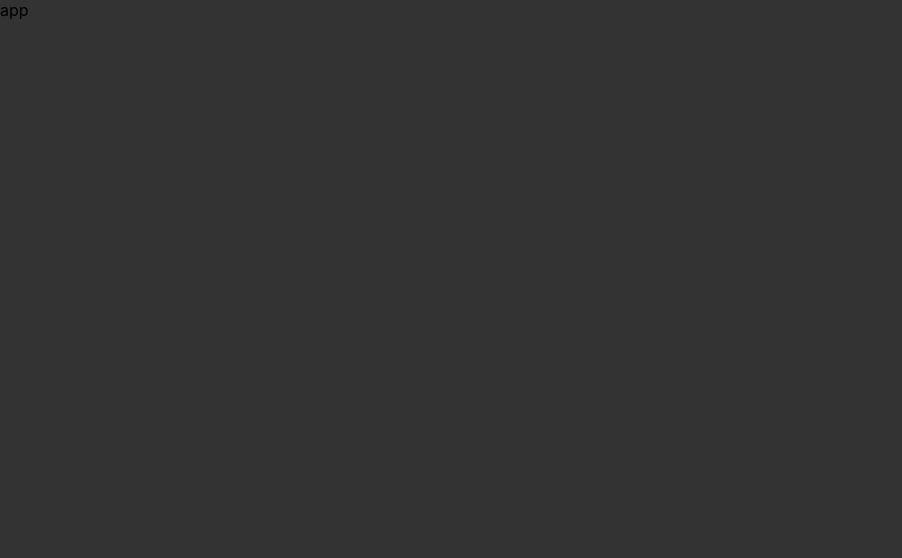
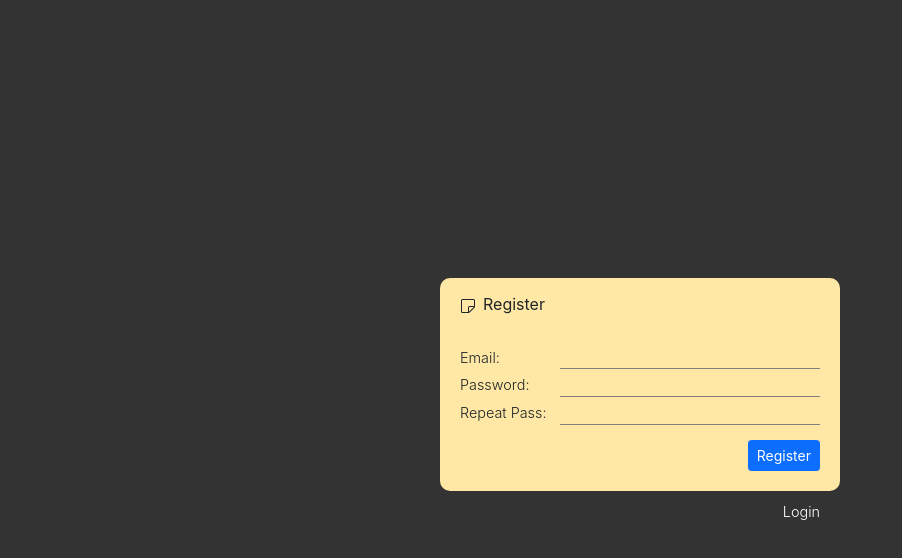
Before and after one commit to dinoDanic/noted, a React (Create React App) app in the folder front/: page / in a window 1280 px wide. Shown: the top 558 px of the page, without its empty margins (0-902 px from the left). Built offline with nearby package versions, Linux system fonts and the light colour scheme.

Commit message:
paper, card, theme, register component

```diff
--- a/front/package.json
+++ b/front/package.json
@@ -6,7 +6,10 @@
     "@testing-library/jest-dom": "^5.14.1",
     "@testing-library/react": "^11.2.7",
     "@testing-library/user-event": "^12.8.3",
+    "bootstrap": "^5.1.0",
     "react": "^17.0.2",
+    "react-bootstrap": "^2.0.0-beta.6",
+    "react-bootstrap-icons": "^1.5.0",
     "react-dom": "^17.0.2",
     "react-redux": "^7.2.5",
     "react-scripts": "4.0.3",
--- a/front/src/App.js
+++ b/front/src/App.js
@@ -1,9 +1,14 @@
+import Register from "./components/register/register.component";
+
 import styles from "./app.module.scss";
-import { useSelector } from "react-redux";
+import "bootstrap/dist/css/bootstrap.min.css";
 
 const App = () => {
-  const notes = useSelector((state) => state.notes);
-  return <div className={styles.app}>app</div>;
+  return (
+    <div className={styles.app}>
+      <Register />
+    </div>
+  );
 };
 
 export default App;
--- a/front/src/app.module.scss
+++ b/front/src/app.module.scss
@@ -2,4 +2,7 @@
   background-color: var(--dark);
   width: 100%;
   height: 100vh;
+  display: flex;
+  justify-content: center;
+  align-items: center;
 }
--- /dev/null
+++ b/front/src/components/register/register.component.js
@@ -0,0 +1,69 @@
+import React, { useState } from "react";
+import { Button } from "react-bootstrap";
+
+import styles from "./register.module.scss";
+
+import Paper from "../ui/paper/paper.component";
+import Input from "../ui/input/input.component";
+
+const Register = () => {
+  const [repeatPassword, setRepeatPassword] = useState("");
+  const [newUser, setNewUser] = useState({
+    email: "",
+    password: "",
+  });
+
+  const handleSubmit = (e) => {
+    e.preventDefault();
+    if (newUser.password !== repeatPassword) {
+      alert("passwords  do not match");
+      return;
+    }
+  };
+  return (
+    <div className={styles.register}>
+      <Paper color="yellow" title="Register" icon="sticky">
+        <form onSubmit={handleSubmit}>
+          <ul>
+            <li>
+              <div className={styles.info}>Email:</div>
+              <Input
+                type="email"
+                onChange={(e) =>
+                  setNewUser({ ...newUser, email: e.target.value })
+                }
+              />
+            </li>
+            <li>
+              <div className={styles.info}>Password:</div>
+              <Input
+                type="password"
+                onChange={(e) =>
+                  setNewUser({ ...newUser, password: e.target.value })
+                }
+              />
+            </li>
+            <li>
+              <div className={styles.info}>Repeat Pass:</div>
+              <Input
+                autoComplete="off"
+                type="password"
+                onChange={(e) => setRepeatPassword(e.target.value)}
+              />
+            </li>
+          </ul>
+          <div className={styles.button}>
+            <Button type="submit" size="sm">
+              Register
+            </Button>
+          </div>
+        </form>
+      </Paper>
+      <div className={styles.login}>
+        <p>Login</p>
+      </div>
+    </div>
+  );
+};
+
+export default Register;
--- /dev/null
+++ b/front/src/components/register/register.module.scss
@@ -0,0 +1,20 @@
+.register {
+}
+.info {
+  min-width: 100px;
+}
+.button {
+  display: flex;
+  justify-content: flex-end;
+  margin-top: 15px;
+}
+.login {
+  display: flex;
+  justify-content: flex-end;
+  padding-right: 20px;
+  padding-top: 10px;
+  cursor: pointer;
+}
+p {
+  color: white;
+}
--- /dev/null
+++ b/front/src/components/ui/input/input.component.js
@@ -0,0 +1,8 @@
+import React from "react";
+import styles from "./input.module.scss";
+
+const Input = ({ ...otherProps }) => {
+  return <input autoComplete="off" className={styles.input} {...otherProps} />;
+};
+
+export default Input;
--- /dev/null
+++ b/front/src/components/ui/input/input.module.scss
@@ -0,0 +1,6 @@
+.input {
+  border: none;
+  background-color: transparent;
+  border-bottom: 1px solid gray;
+  outline: none;
+}
--- /dev/null
+++ b/front/src/components/ui/paper/paper.component.js
@@ -0,0 +1,29 @@
+import React from "react";
+import styles from "./paper.module.scss";
+import { Sticky } from "react-bootstrap-icons";
+
+const Paper = ({ color, title, children, icon }) => {
+  console.log(icon);
+  const sticky = () => {
+    return <Sticky />;
+  };
+  const icons = {
+    sticky: sticky(),
+  };
+  return (
+    <div
+      style={{ backgroundColor: `var(--${color})` }}
+      className={styles.paper}
+    >
+      <div className={styles.header}>
+        <div className={styles.icon}>{icon && icons[icon]}</div>
+        <div className={styles.title}>
+          <h5>{title}</h5>
+        </div>
+      </div>
+      {children && <div className={styles.content}>{children}</div>}
+    </div>
+  );
+};
+
+export default Paper;
--- /dev/null
+++ b/front/src/components/ui/paper/paper.module.scss
@@ -0,0 +1,29 @@
+.paper {
+  width: 400px;
+  border-radius: 10px;
+  ul li {
+    margin-bottom: 5px;
+    display: flex;
+    list-style: none;
+    &:last-child {
+      margin-bottom: 0;
+    }
+  }
+  input {
+    width: 100%;
+  }
+}
+.header {
+  display: flex;
+  align-items: center;
+  padding: 15px 20px;
+}
+.icon {
+  margin-right: 7px;
+}
+.content {
+  padding: 15px 20px;
+  padding-bottom: 20px;
+  font-weight: 300;
+  font-size: 0.9rem;
+}
--- a/front/src/theme/global.scss
+++ b/front/src/theme/global.scss
@@ -1,7 +1,7 @@
 * {
   margin: 0;
   padding: 0;
-  box-sizing: border-box;
+  box-sizing: border-box !important;
 }
 body {
   margin: 0;
@@ -16,3 +16,28 @@ code {
   font-family: source-code-pro, Menlo, Monaco, Consolas, "Courier New",
     monospace;
 }
+h1,
+h2,
+h3,
+h4,
+h5,
+h6,
+p {
+  padding: 0;
+  margin: 0;
+}
+h5 {
+  font-weight: 400;
+  font-size: 1rem;
+}
+p {
+  font-weight: 300;
+  font-size: 0.9rem;
+}
+ul {
+  margin: 0;
+  padding: 0;
+  li {
+    list-style: none;
+  }
+}
--- a/front/src/theme/theme.scss
+++ b/front/src/theme/theme.scss
@@ -1,3 +1,4 @@
 :root {
   --dark: #333;
+  --yellow: #ffe8a5;
 }
--- a/package.json
+++ /dev/null
@@ -1,5 +0,0 @@
-{
-  "dependencies": {
-    "sass": "^1.41.0"
-  }
-}
```
Also changed, not shown: 2 other files (tests, documents, lock files or other folders).
